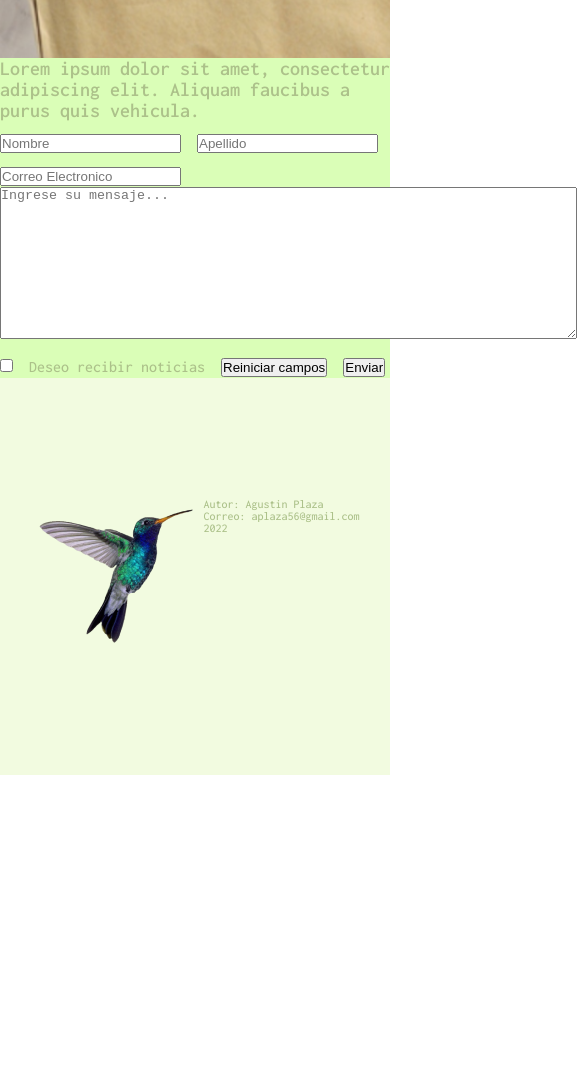
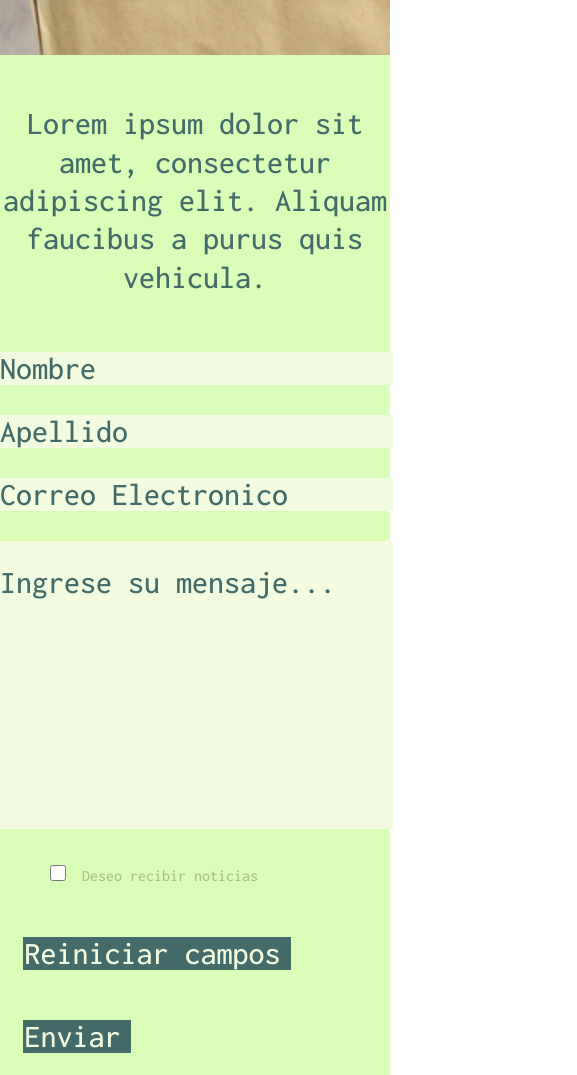
Before and after one commit to aguspla/proyecto_aves, a plain HTML site: page contacto.html in a window 390 px wide. Shown: the part 640-1715 px from the top of the page, 577 px wide, since content can reach past the window. Before the commit the page ends 1415 px from the top, so only its background shows below. Drawn offline with Linux system fonts and the light colour scheme.

Commit message:
responsive con bootstrap

```diff
--- a/contacto.html
+++ b/contacto.html
@@ -5,10 +5,11 @@
     <meta http-equiv="X-UA-Compatible" content="IE=edge">
     <meta name="viewport" content="width=device-width, initial-scale=1.0">
     <title>Contacto</title>
+    <link rel="stylesheet" href="./css/bootstrap.css">
     <link rel="stylesheet" href="css/index.css">
 </head>
 <body>
-    <header>
+    <header class="container-fluid">
         <nav class="navegador container">
             <a href="index.html"><img src="./img/logo.png" alt=""></a>
             <ul class="navegador__link">
@@ -22,26 +23,27 @@
     <img src="./img/mobile/banner.png" class="bannerm" alt="un ave blanca con una carta en el pico, una paloma">
     <img src="./img/banner.png" class="banner" alt="un ave blanca con una carta en el pico, una paloma">
     <main class="contacto background__secondary">
-            <article class="container">
-                <h3>
-                    Lorem ipsum dolor sit amet, consectetur adipiscing elit. Aliquam faucibus a purus quis vehicula.
-                </h3>
-                <form action="" method="post">
-                <input type="text" name="Nombre" id="nombre" placeholder="Nombre">
-                <input type="text" name="Apellido" id="apellido" placeholder="Apellido">
-                <input type="email" name="email" id="email" placeholder="Correo Electronico">
-                <br>
-                <textarea name="Mensaje" id="mensaje" cols="70" rows="10" placeholder="Ingrese su mensaje..."></textarea>
-                <br>
-                <input type="checkbox" name="newletter" id="newletter">
-                <label for="newletter">Deseo recibir noticias</label>
-                <input type="reset" value="Reiniciar campos">
-                <input type="submit" value="Enviar">
-                </form>
-            </article>
-        </div>
+                <section class="row container">
+                    <h3 class="intro_contacto col-12">
+                        Lorem ipsum dolor sit amet, consectetur adipiscing elit. Aliquam faucibus a purus quis vehicula.
+                    </h3>
+                </section>
+                <section class="container">
+                    <form action="" method="post" class="row g-2"> <!-- Por alguna razon no puedo separar los inputs sin que se mantengan uno al lado del otro, probe con margin en el index, dandoles un max width, los gutters solo se aplican arriba y abajo, la unica forma de hacerlo que se me ocurre es con grids propias -->
+                        <input type="text" name="Nombre" id="nombre"placeholder="Nombre" class="col-md-4 col-sm-12">
+                        <input type="text" name="Apellido" id="apellido" placeholder="Apellido" class="col-md-4 col-sm-12">
+                        <input type="email" name="email" id="email" placeholder="Correo Electronico" class="col-md-4 col-sm-12">
+                        <textarea name="Mensaje" id="mensaje" placeholder="Ingrese su mensaje..." class="col-12"></textarea>
+                        <article class="checkbox col-md-3 col-sm-12">
+                            <input type="checkbox" name="newletter" id="newletter">
+                            <label for="newletter">Deseo recibir noticias</label>
+                        </article>
+                        <input type="reset" value="Reiniciar campos" class="boton col-md-3 col-sm-12">
+                        <input type="submit" value="Enviar" class="boton col-md-3 col-sm-12">
+                    </form>
+                </section>
     </main>
-    <footer class="background__light">
+    <footer class="background__light container-fluid">
         <section class="cierre container">
             <img class="cierre__imagen" src="./img/colibri.png" alt="Ave pequeña de color verde y pico fino, un colibri">
             <hr>
@@ -50,5 +52,6 @@
             <caption>2022</caption></article>
         </section>
     </footer>
+<script src="./js/bootstrap.bundle.min.js"></script>
 </body>
 </html>
--- a/css/index.css
+++ b/css/index.css
@@ -27,6 +27,7 @@
     --sp-md: 3.2rem;
     --sp-sm: 1.6rem;
     --sp-xs: 0.8rem;
+    --sp-lg-hf: 2.5rem;
 }
 
 
@@ -89,11 +90,41 @@ img{
     width: 100%;
 }
 
+input{
+    border: none;
+    background-color: var(--light);
+    color: var(--accent);
+    font-family: 'Inconsolata', monospace;
+    font-size: var(--text-lg);
+    margin-bottom: var(--sp-lg-hf);
+
+}
+::placeholder{
+    color: var(--accent);
+}
+
+textarea {
+    border: none;
+    background-color: var(--light);
+    color: var(--accent);
+    resize: none;
+    font-family: 'Inconsolata', monospace;
+    font-size: var(--text-lg);
+    padding: var(--sp-lg-hf);
+    height: 288px;
+}
+
 hr{
     height: 4px;
     width: 100%;
     color: var(--primary);
     background-color: var(--primary);
+    border: none;
+}
+
+
+a:hover{
+    color: inherit;
 }
 
 /*Bootsrap desreboot*/
@@ -106,11 +137,6 @@ body{
     font-weight: normal;
     line-height: normal;
 }
-
-a:hover{
-    color: inherit;
-}
-
 
 /* Class */
 
@@ -125,6 +151,7 @@ a:hover{
 .container{
     max-width: 1200px;
     margin: 0 auto;
+    padding: 0;
 
 }
 
@@ -132,6 +159,7 @@ a:hover{
     display: flex;
     flex-direction: row;
     justify-content: space-between;
+    min-height: 94px;
 }
 
 .navegador__link{
@@ -215,15 +243,75 @@ a:hover{
     grid-area: reproductor;
 }
 
+.intro_contacto{
+    color: var(--accent);
+    font-family: 'Inconsolata' monospace;
+    font-size: var(--text-lg);
+    text-align: center;
+    padding: var(--sp-lg) 0px;
+}
+
+.checkbox {
+    margin: var(--sp-lg-hf);
+}
+
+.boton{
+    border: none;
+    background-color: var(--accent);
+    color: var(--light);
+    width: min-content;
+    padding-left: 2px;
+    padding-right: 10px;
+    margin: var(--sp-lg-hf);
+}
+
 .yo{
+    padding:var(--sp-xxl) 0px;
     color: var(--accent);
-    background-color: var(--secondary);
+    text-align: center;
 }
 
 .yo__foto {
     max-width: 293px;
 }
 
+/*.formulario{
+    display: grid;
+    grid-template-areas:
+    "nombre nombre apellido apellido correo correo"
+    "mensaje mensaje mensaje mensaje mensaje mensaje"
+    "mensaje mensaje mensaje mensaje mensaje mensaje"
+    "mensaje mensaje mensaje mensaje mensaje mensaje"
+    "check check reset reset send";
+}
+
+.formulario .formulario__nombre{
+    grid-area: nombre;
+}
+
+.formulario .formulario__apellido{
+    grid-area: apellido;
+}
+
+.formulario .formulario__correo{
+    grid-area: correo;
+}
+
+.formulario .formulario__mensaje{
+    grid-area: mensaje;
+}
+
+.formulario .formulario__check{
+    grid-area: check;
+}
+
+.formulario .formulario__reset{
+    grid-area: reset;
+}
+
+.formulario .formulario__send{
+    grid-area: send;
+}*/
 
 .background__light{
     background-color: var(--light);
@@ -260,7 +348,12 @@ a:hover{
 
 
 /* Id */
-
+#newletter{
+    width: 16px;
+    height: 16px;
+    margin: 0px;
+    margin-left: var(--sp-lg-hf);
+}
 
 
 /* Transitions */
@@ -388,4 +481,8 @@ a:hover{
         margin: var(--sp-xxl) 0px;
 
     }
+
+    .navegador__link a:hover{
+        animation: none;
+    }
 }
```
Also changed, not shown: nosotros.html (+5 -2 lines).
